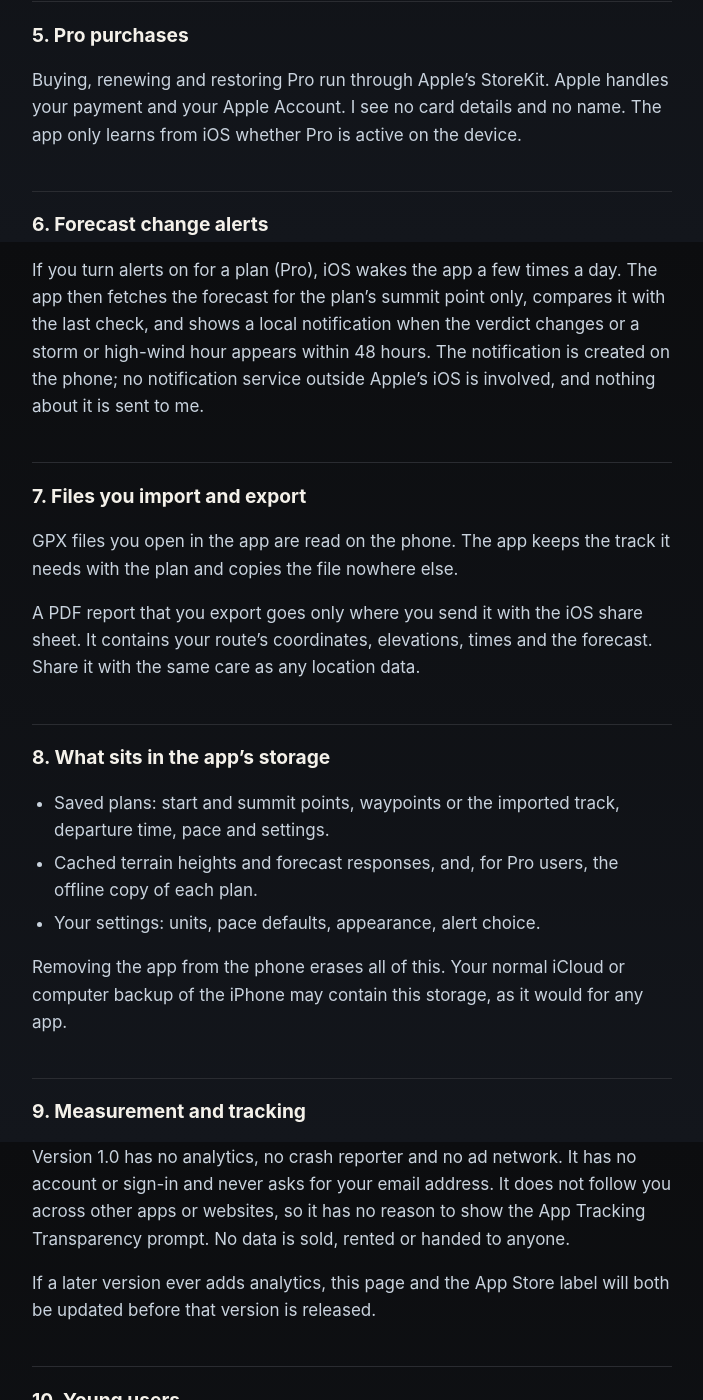
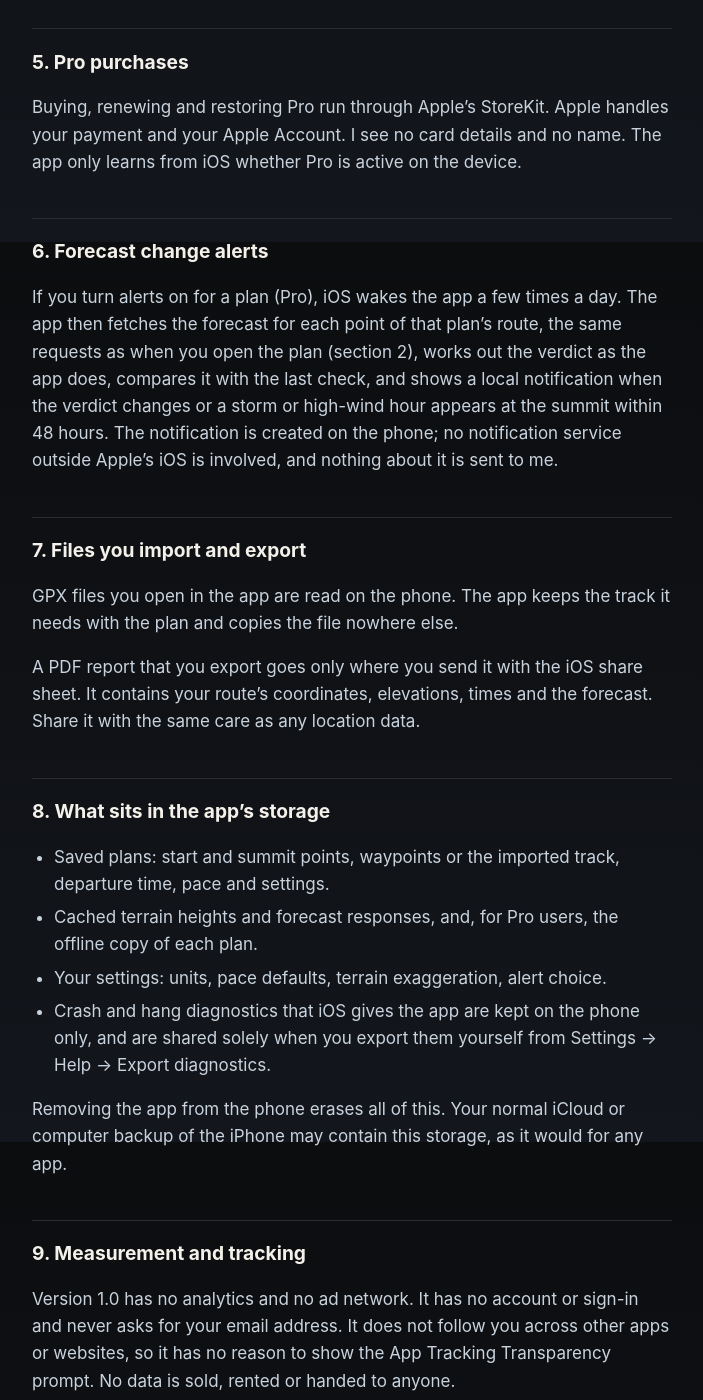
Before and after one commit to developer-barseghyan/summitweather-support, a Jekyll site: the page built from privacy.md, in a window 1280 px wide and 1400 px high, scrolled down 2458 px. Shown: the whole window, without its empty margins (288-991 px from the left). Built offline with Jekyll 4.4.1, drawn with Linux system fonts in a browser that asks for light colours; our own code applies the rules of GitHub Pages for plain Markdown files; some of the changed text lies outside the part shown.

Commit message:
Add files via upload

```diff
--- a/privacy.md
+++ b/privacy.md
@@ -30,7 +30,7 @@ This page follows each path that data can take inside the app. I run no server f
 
 ## 1. Your position
 
-If you allow it, the app reads your location to set the start point of a plan where you stand and to list peaks near you. It reads location only while the app is in use. You can say no, or switch the permission off later in iOS Settings; then you place the start by tapping the map, and everything else works the same.
+If you allow it, the app reads your location to centre the map on you, to set the start point of a plan where you stand and to list peaks near you. It reads location only while the app is in use. You can say no, or switch the permission off later in iOS Settings; then you place the start by tapping the map, and everything else works the same.
 
 Your position is not stored by itself. It becomes the start point of a plan only when you choose that, and it then travels with the plan as described in section 2.
 
@@ -58,7 +58,7 @@ Buying, renewing and restoring Pro run through Apple's StoreKit. Apple handles y
 
 ## 6. Forecast change alerts
 
-If you turn alerts on for a plan (Pro), iOS wakes the app a few times a day. The app then fetches the forecast for the plan's summit point only, compares it with the last check, and shows a local notification when the verdict changes or a storm or high-wind hour appears within 48 hours. The notification is created on the phone; no notification service outside Apple's iOS is involved, and nothing about it is sent to me.
+If you turn alerts on for a plan (Pro), iOS wakes the app a few times a day. The app then fetches the forecast for each point of that plan's route, the same requests as when you open the plan (section 2), works out the verdict as the app does, compares it with the last check, and shows a local notification when the verdict changes or a storm or high-wind hour appears at the summit within 48 hours. The notification is created on the phone; no notification service outside Apple's iOS is involved, and nothing about it is sent to me.
 
 ## 7. Files you import and export
 
@@ -70,13 +70,16 @@ A PDF report that you export goes only where you send it with the iOS share shee
 
 - Saved plans: start and summit points, waypoints or the imported track, departure time, pace and settings.
 - Cached terrain heights and forecast responses, and, for Pro users, the offline copy of each plan.
-- Your settings: units, pace defaults, appearance, alert choice.
+- Your settings: units, pace defaults, terrain exaggeration, alert choice.
+- Crash and hang diagnostics that iOS gives the app are kept on the phone only, and are shared solely when you export them yourself from Settings → Help → Export diagnostics.
 
 Removing the app from the phone erases all of this. Your normal iCloud or computer backup of the iPhone may contain this storage, as it would for any app.
 
 ## 9. Measurement and tracking
 
-Version 1.0 has no analytics, no crash reporter and no ad network. It has no account or sign-in and never asks for your email address. It does not follow you across other apps or websites, so it has no reason to show the App Tracking Transparency prompt. No data is sold, rented or handed to anyone.
+Version 1.0 has no analytics and no ad network. It has no account or sign-in and never asks for your email address. It does not follow you across other apps or websites, so it has no reason to show the App Tracking Transparency prompt. No data is sold, rented or handed to anyone.
+
+Crash reports. iOS may hand the app a crash or hang report after the fact (Apple's MetricKit). The app stores it on your phone and nowhere else. It is shared only if you export it yourself from Settings → Help → Export diagnostics. No third-party crash reporter or analytics service is used.
 
 If a later version ever adds analytics, this page and the App Store label will both be updated before that version is released.
 
```
Also changed, not shown: other parts of privacy.md (+1 -1 lines), index.md (+2 -2 lines).
